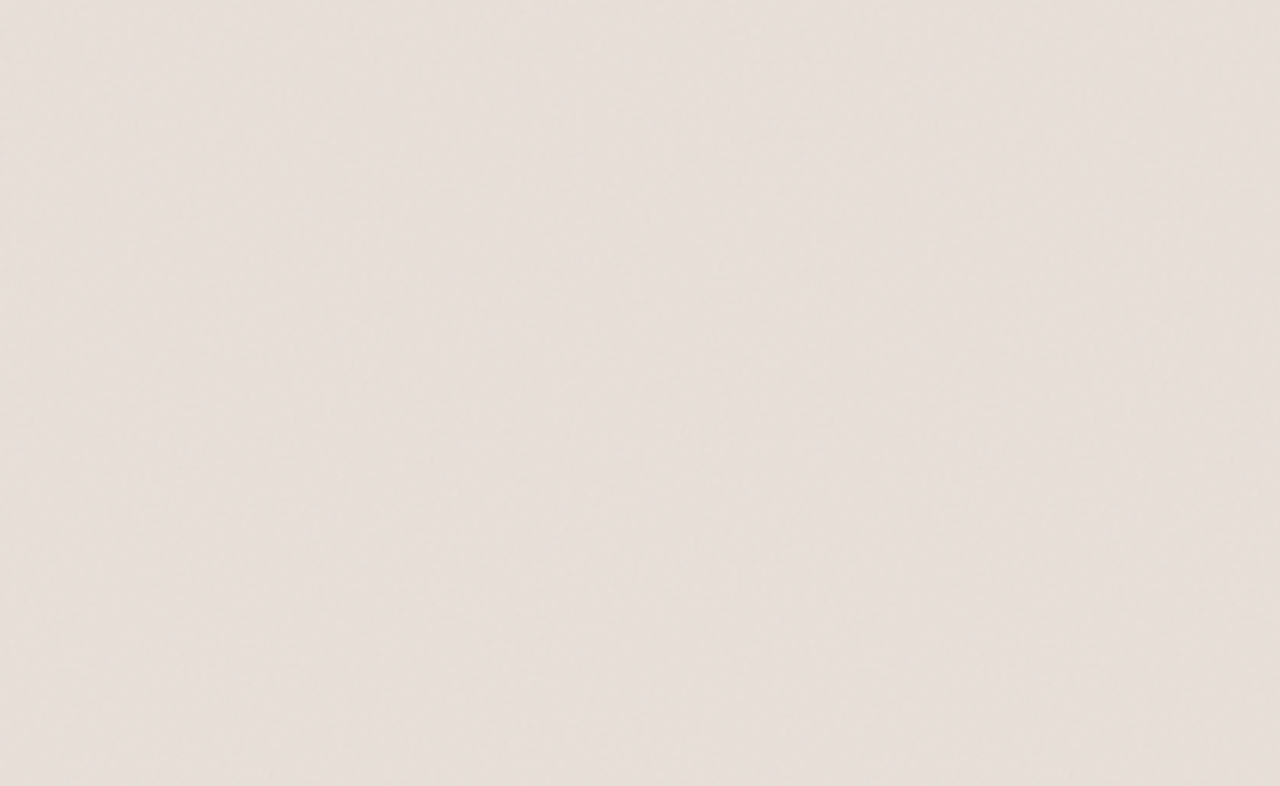
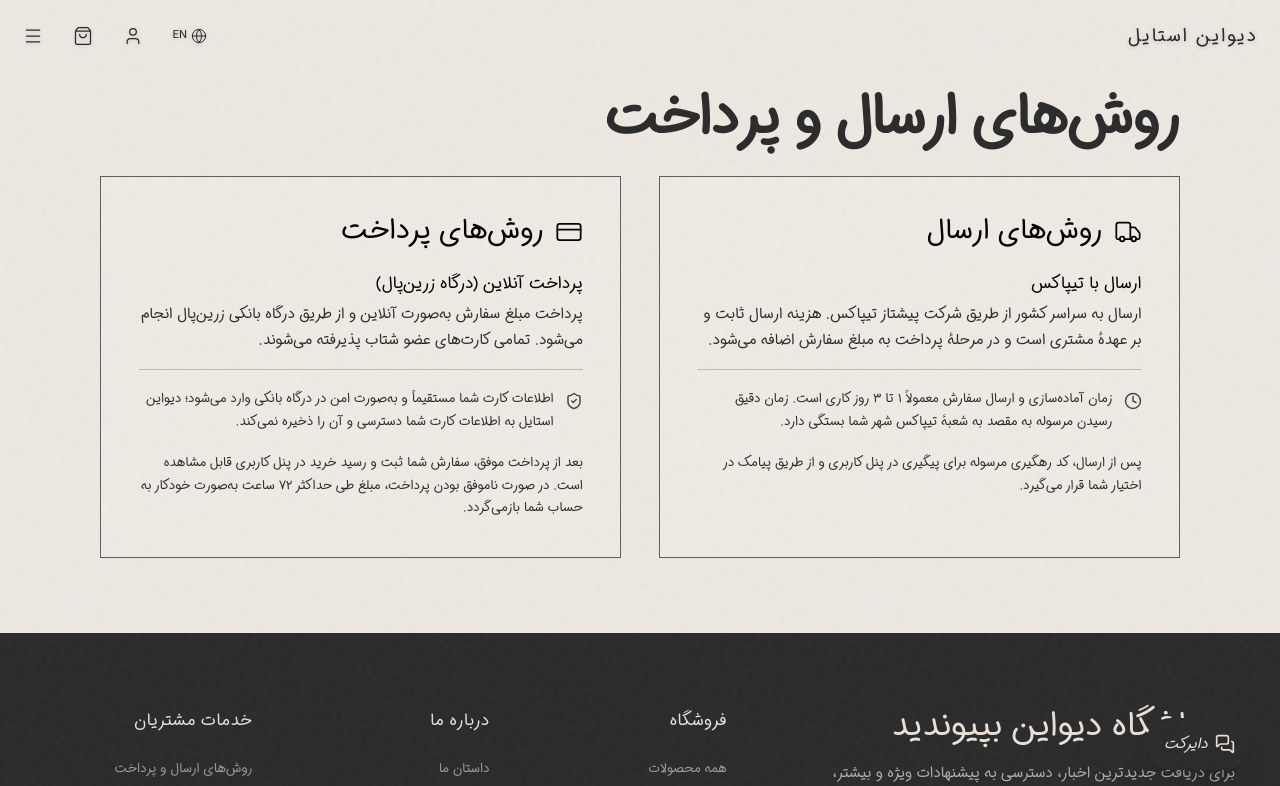
Before and after one commit to Farnaziifz/divine-style, a React (Vite) app: page /fa/shipping-payment in a window 1280 px wide. Before the commit this address had no page. Shown: the top 786 px of the page. Built offline with nearby package versions, Linux system fonts and the light colour scheme.

Commit message:
peyment method

```diff
--- a/src/App.tsx
+++ b/src/App.tsx
@@ -20,6 +20,7 @@ import { PaymentResult } from './pages/PaymentResult';
 import { Journal } from './pages/Journal';
 import { JournalPost } from './pages/JournalPost';
 import { Contact } from './pages/Contact';
+import { ShippingAndPayment } from './pages/ShippingAndPayment';
 import { DashboardOrders } from './pages/dashboard/DashboardOrders';
 import { DashboardFavorites } from './pages/dashboard/DashboardFavorites';
 import { DashboardCart } from './pages/dashboard/DashboardCart';
@@ -74,6 +75,7 @@ const AppContent = () => {
               <Route path="journal" element={<Journal />} />
               <Route path="journal/:slug" element={<JournalPost />} />
               <Route path="contact" element={<Contact />} />
+              <Route path="shipping-payment" element={<ShippingAndPayment />} />
               <Route path="category/:id" element={<Category />} />
               <Route path="collection/:id" element={<Collection />} />
               <Route path="product/:id" element={<ProductDetail />} />
--- a/src/components/layout/Footer.tsx
+++ b/src/components/layout/Footer.tsx
@@ -27,7 +27,7 @@ export const Footer: React.FC = () => {
     {
       title: language === 'en' ? 'Customer Care' : 'خدمات مشتریان',
       links: [
-        { label: language === 'en' ? 'Shipping & Returns' : 'ارسال و مرجوعی', href: '#' },
+        { label: language === 'en' ? 'Shipping & Payment' : 'روش‌های ارسال و پرداخت', href: `/${language}/shipping-payment` },
         { label: language === 'en' ? 'FAQ' : 'سوالات متداول', href: '#' },
         { label: language === 'en' ? 'Terms of Service' : 'قوانین و مقررات', href: '#' },
       ]
--- /dev/null
+++ b/src/pages/ShippingAndPayment.tsx
@@ -0,0 +1,95 @@
+import { Truck, CreditCard, Clock, ShieldCheck } from 'lucide-react';
+import { useLanguage } from '../contexts/LanguageContext';
+
+export const ShippingAndPayment = () => {
+  const { language } = useLanguage();
+  const isFa = language === 'fa';
+
+  return (
+    <section className="bg-[#EDE8E2] px-4 pb-20 pt-24 sm:px-6 lg:px-10">
+      <div className="mx-auto max-w-6xl">
+        <h1 className="mb-8 font-serif text-4xl font-semibold tracking-tight text-zafting-text sm:text-5xl lg:text-6xl">
+          {isFa ? 'روش‌های ارسال و پرداخت' : 'Shipping & Payment'}
+        </h1>
+
+        <div className="grid grid-cols-1 gap-10 lg:grid-cols-2">
+          {/* Shipping */}
+          <div className="border border-black/60 bg-[#EFEAE4] p-6 sm:p-8 lg:p-10">
+            <div className="mb-6 flex items-center gap-3">
+              <Truck size={28} className="text-black" strokeWidth={1.5} />
+              <h2 className="font-serif text-2xl font-medium text-black sm:text-3xl">
+                {isFa ? 'روش‌های ارسال' : 'Shipping Methods'}
+              </h2>
+            </div>
+
+            <div className="space-y-5 text-black/80">
+              <div className="border-b border-black/20 pb-4">
+                <p className="text-lg font-medium text-black">
+                  {isFa ? 'ارسال با تیپاکس' : 'Tipax Courier'}
+                </p>
+                <p className="mt-1 text-base leading-7">
+                  {isFa
+                    ? 'ارسال به سراسر کشور از طریق شرکت پیشتاز تیپاکس. هزینه ارسال ثابت و بر عهدهٔ مشتری است و در مرحلهٔ پرداخت به مبلغ سفارش اضافه می‌شود.'
+                    : 'Nationwide delivery via Tipax courier. Shipping is a flat fee, charged to the customer and added to the order total at checkout.'}
+                </p>
+              </div>
+
+              <div className="flex items-start gap-3">
+                <Clock size={18} className="mt-1 shrink-0 text-black/70" />
+                <p className="text-sm leading-6">
+                  {isFa
+                    ? 'زمان آماده‌سازی و ارسال سفارش معمولاً ۱ تا ۳ روز کاری است. زمان دقیق رسیدن مرسوله به مقصد به شعبهٔ تیپاکس شهر شما بستگی دارد.'
+                    : 'Orders are typically prepared and dispatched within 1–3 business days. Final delivery time depends on the Tipax branch serving your city.'}
+                </p>
+              </div>
+
+              <p className="text-sm leading-6">
+                {isFa
+                  ? 'پس از ارسال، کد رهگیری مرسوله برای پیگیری در پنل کاربری و از طریق پیامک در اختیار شما قرار می‌گیرد.'
+                  : 'Once shipped, a tracking code is provided in your account and via SMS so you can follow the package.'}
+              </p>
+            </div>
+          </div>
+
+          {/* Payment */}
+          <div className="border border-black/60 bg-[#EFEAE4] p-6 sm:p-8 lg:p-10">
+            <div className="mb-6 flex items-center gap-3">
+              <CreditCard size={28} className="text-black" strokeWidth={1.5} />
+              <h2 className="font-serif text-2xl font-medium text-black sm:text-3xl">
+                {isFa ? 'روش‌های پرداخت' : 'Payment Methods'}
+              </h2>
+            </div>
+
+            <div className="space-y-5 text-black/80">
+              <div className="border-b border-black/20 pb-4">
+                <p className="text-lg font-medium text-black">
+                  {isFa ? 'پرداخت آنلاین (درگاه زرین‌پال)' : 'Online Payment (ZarinPal Gateway)'}
+                </p>
+                <p className="mt-1 text-base leading-7">
+                  {isFa
+                    ? 'پرداخت مبلغ سفارش به‌صورت آنلاین و از طریق درگاه بانکی زرین‌پال انجام می‌شود. تمامی کارت‌های عضو شتاب پذیرفته می‌شوند.'
+                    : 'Orders are paid online through the ZarinPal payment gateway. All Shetab-network bank cards are accepted.'}
+                </p>
+              </div>
+
+              <div className="flex items-start gap-3">
+                <ShieldCheck size={18} className="mt-1 shrink-0 text-black/70" />
+                <p className="text-sm leading-6">
+                  {isFa
+                    ? 'اطلاعات کارت شما مستقیماً و به‌صورت امن در درگاه بانکی وارد می‌شود؛ دیواین استایل به اطلاعات کارت شما دسترسی و آن را ذخیره نمی‌کند.'
+                    : "Your card details are entered directly and securely on the bank's gateway; Divine Style never accesses or stores them."}
+                </p>
+              </div>
+
+              <p className="text-sm leading-6">
+                {isFa
+                  ? 'بعد از پرداخت موفق، سفارش شما ثبت و رسید خرید در پنل کاربری قابل مشاهده است. در صورت ناموفق بودن پرداخت، مبلغ طی حداکثر ۷۲ ساعت به‌صورت خودکار به حساب شما بازمی‌گردد.'
+                  : 'After a successful payment your order is confirmed and the receipt appears in your account. If a payment fails, the amount is automatically refunded to your account within 72 hours.'}
+              </p>
+            </div>
+          </div>
+        </div>
+      </div>
+    </section>
+  );
+};
```
